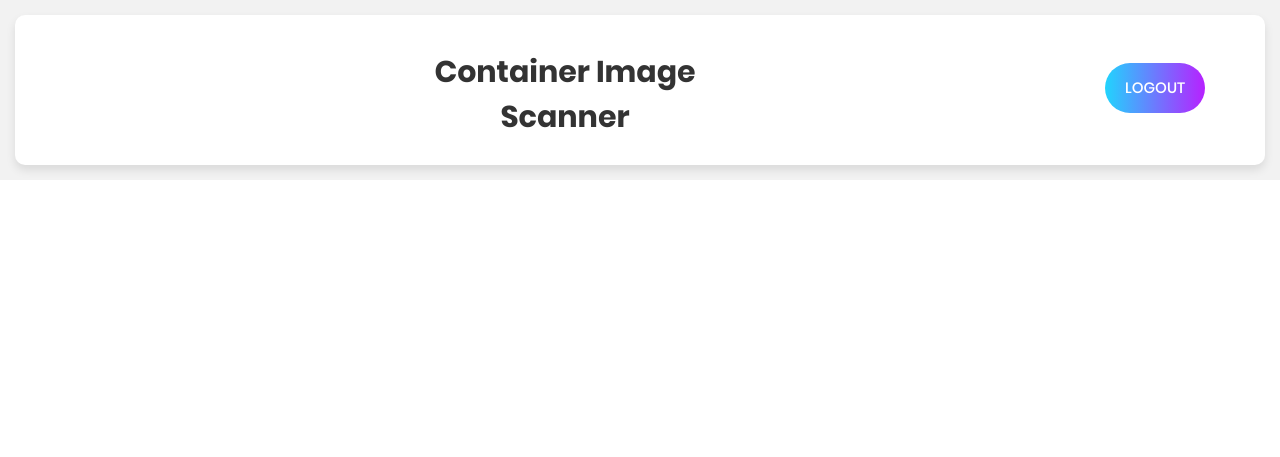
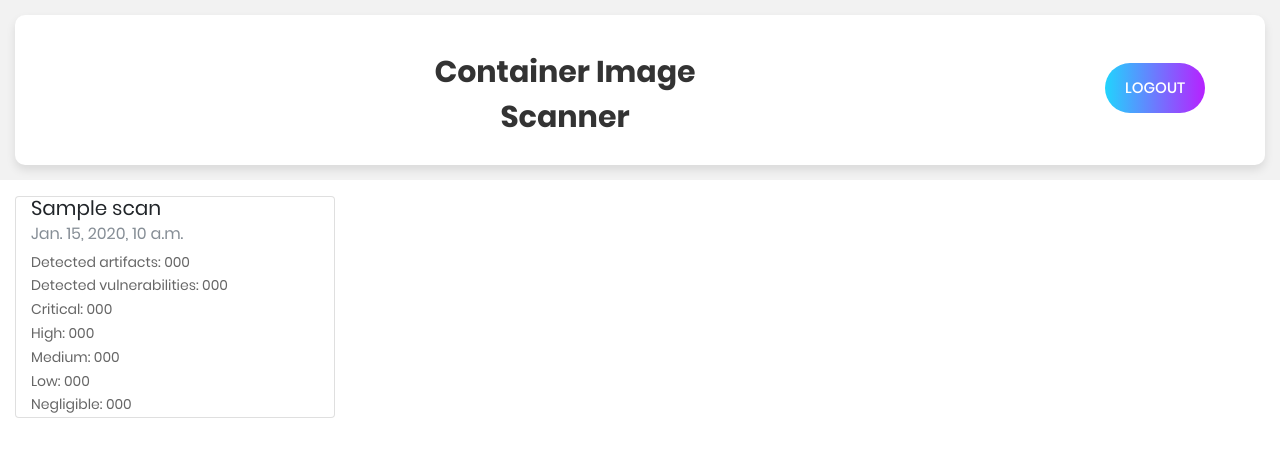
Before and after one commit to Root-DE/Applied-Cybersecurity-Django, a Django app: template src/applied_cybersec/templates/dashboard.html in a window 1280 px wide. Shown: the top 457 px of the page. Run offline with Django 4.2, Linux system fonts and the light colour scheme; the template is opened without the code that fills it: most values are stand-ins (such as "Sample title", 1, 10 or a date in 2020); some libraries are stand-ins or nearby versions.

Commit message:
some changes to structure and dashboard

```diff
--- a/example_scans/metadata.json
+++ b/example_scans/metadata.json
@@ -1,5 +1,5 @@
 {
-    "repo_url": "https://github.com/privacypass/challenge-bypass-extension",
-    "repo_name": "challenge-bypass-extension",
-    "created_at": "2022-06-16 18:13:05.961111"
+    "repo_url": "https://github.com/privacypass/tester",
+    "repo_name": "Tester Repository",
+    "created_at": "2022-06-20 18:13:05.961111"
 }
--- /dev/null
+++ b/src/applied_cybersec/templates/base.html
@@ -0,0 +1,78 @@
+<!DOCTYPE html>
+<html lang="en">
+
+{% load static %}
+
+<head>
+    <title>{% block title %}{% endblock%}</title>
+    <meta charset="UTF-8">
+    <meta name="viewport" content="width=device-width, initial-scale=1">
+    <!--===============================================================================================-->
+    <link rel="icon" type="image/png" href="{% static 'images/icons/favicon.ico' %}" />
+    <!--===============================================================================================-->
+    <link rel="stylesheet" type="text/css" href="{% static 'vendor/bootstrap/css/bootstrap.min.css' %}">
+    <!--===============================================================================================-->
+    <link rel="stylesheet" type="text/css" href="{% static 'fonts/font-awesome-4.7.0/css/font-awesome.min.css' %}">
+    <!--===============================================================================================-->
+    <link rel="stylesheet" type="text/css" href="{% static 'fonts/iconic/css/material-design-iconic-font.min.css' %}">
+    <!--===============================================================================================-->
+    <link rel="stylesheet" type="text/css" href="{% static 'vendor/animate/animate.css' %}">
+    <!--===============================================================================================-->
+    <link rel="stylesheet" type="text/css" href="{% static 'vendor/css-hamburgers/hamburgers.min.css' %}">
+    <!--===============================================================================================-->
+    <link rel="stylesheet" type="text/css" href="{% static 'vendor/animsition/css/animsition.min.css' %}">
+    <!--===============================================================================================-->
+    <link rel="stylesheet" type="text/css" href="{% static 'vendor/select2/select2.min.css' %}">
+    <!--===============================================================================================-->
+    <link rel="stylesheet" type="text/css" href="{% static 'vendor/daterangepicker/daterangepicker.css' %}">
+    <!--===============================================================================================-->
+    <link rel="stylesheet" type="text/css" href="{% static 'css/util.css' %}">
+    <link rel="stylesheet" type="text/css" href="{% static 'css/main.css' %}">
+    <!--===============================================================================================-->
+</head>
+
+<body>
+    <div class="limiter">
+        <div class="container-navbar100">
+            <div class="wrap-navbar100">
+                <div class="navbar-title p-b-26">
+                    Container Image Scanner
+                </div>
+                <div class="logout-btn">
+                    <div class="container-logout-btn">
+                        <div class="wrap-login100-form-btn">
+                            <div class="login100-form-bgbtn"></div>
+                            <button class="login100-form-btn" onclick="location.href='{% url 'logout' %}'" type="button" /> Logout
+                            </button>
+                        </div>
+                    </div>
+                </div>
+            </div>
+        </div>
+    </div>
+
+    <div class="container-fluid pt-3">
+        {% block content %}
+        {% endblock %}
+    </div>
+
+    <!--===============================================================================================-->
+    <script src="{% static 'vendor/jquery/jquery-3.2.1.min.js' %}"></script>
+    <!--===============================================================================================-->
+    <script src="{% static 'vendor/animsition/js/animsition.min.js' %}"></script>
+    <!--===============================================================================================-->
+    <script src="{% static 'vendor/bootstrap/js/popper.js' %}"></script>
+    <script src="{% static 'vendor/bootstrap/js/bootstrap.min.js' %}"></script>
+    <!--===============================================================================================-->
+    <script src="{% static 'vendor/select2/select2.min.js' %}"></script>
+    <!--===============================================================================================-->
+    <script src="{% static 'vendor/daterangepicker/moment.min.js' %}"></script>
+    <script src="{% static 'vendor/daterangepicker/daterangepicker.js' %}"></script>
+    <!--===============================================================================================-->
+    <script src="{% static 'vendor/countdowntime/countdowntime.js' %} "></script>
+    <!--===============================================================================================-->
+    <script src="{% static 'js/main.js' %}"></script>
+
+</body>
+
+</html>
--- a/src/applied_cybersec/templates/dashboard.html
+++ b/src/applied_cybersec/templates/dashboard.html
@@ -1,81 +1,26 @@
-<!DOCTYPE html>
-<html lang="en">
-
+{% extends 'base.html' %}
 {% load static %}
 
-<head>
-    {% block title %}
-    <title>Login</title> {% endblock%}
-    <meta charset="UTF-8">
-    <meta name="viewport" content="width=device-width, initial-scale=1">
-    <!--===============================================================================================-->
-    <link rel="icon" type="image/png" href="{% static 'images/icons/favicon.ico' %}" />
-    <!--===============================================================================================-->
-    <link rel="stylesheet" type="text/css" href="{% static 'vendor/bootstrap/css/bootstrap.min.css' %}">
-    <!--===============================================================================================-->
-    <link rel="stylesheet" type="text/css" href="{% static 'fonts/font-awesome-4.7.0/css/font-awesome.min.css' %}">
-    <!--===============================================================================================-->
-    <link rel="stylesheet" type="text/css" href="{% static 'fonts/iconic/css/material-design-iconic-font.min.css' %}">
-    <!--===============================================================================================-->
-    <link rel="stylesheet" type="text/css" href="{% static 'vendor/animate/animate.css' %}">
-    <!--===============================================================================================-->
-    <link rel="stylesheet" type="text/css" href="{% static 'vendor/css-hamburgers/hamburgers.min.css' %}">
-    <!--===============================================================================================-->
-    <link rel="stylesheet" type="text/css" href="{% static 'vendor/animsition/css/animsition.min.css' %}">
-    <!--===============================================================================================-->
-    <link rel="stylesheet" type="text/css" href="{% static 'vendor/select2/select2.min.css' %}">
-    <!--===============================================================================================-->
-    <link rel="stylesheet" type="text/css" href="{% static 'vendor/daterangepicker/daterangepicker.css' %}">
-    <!--===============================================================================================-->
-    <link rel="stylesheet" type="text/css" href="{% static 'css/util.css' %}">
-    <link rel="stylesheet" type="text/css" href="{% static 'css/main.css' %}">
-    <!--===============================================================================================-->
-</head>
+{% block title %}Dashboard{% endblock title %}
+
 {% block content %}
-
-<body>
-
-    <div class="limiter">
-        <div class="container-navbar100">
-            <div class="wrap-navbar100">
-                <div class="navbar-title p-b-26">
-                    Container Image Scanner
-                </div>
-                <div class="logout-btn">
-                    <div class="container-logout-btn">
-                        <div class="wrap-login100-form-btn">
-                            <div class="login100-form-bgbtn"></div>
-                            <button class="login100-form-btn" onclick="location.href='{% url 'logout' %}'" type="button" /> Logout
-                            </button>
-                        </div>
-                    </div>
+    <div class="card-deck">
+        {% for scan in scan_data %}
+            <div class="card col-xs-12 col-md-4 col-lg-3 mb-3" style="width: 18rem;">
+                <div class="card-block">
+                    <h5 class="card-title">{{ scan.repo_name }}</h5>
+                    <h6 class="card-subtitle mb-2 text-muted">{{ scan.scan_date }}</h6>
+                    <p class="card-text">
+                        Detected artifacts: {{ scan.statistics.number_dependencies }}<br>
+                        Detected vulnerabilities: {{ scan.statistics.number_vulnerabilities }}<br>
+                        Critical: {{ scan.statistics.number_vuln_critical }}<br>
+                        High: {{ scan.statistics.number_vuln_high }}<br>
+                        Medium: {{ scan.statistics.number_vuln_medium }}<br>
+                        Low: {{ scan.statistics.number_vuln_low }}<br>
+                        Negligible: {{ scan.statistics.number_vuln_negligible }}<br>
+                    </p>
                 </div>
             </div>
-        </div>
+        {% endfor %}
     </div>
-
-
-
-
-
-    <!--===============================================================================================-->
-    <script src="{% static 'vendor/jquery/jquery-3.2.1.min.js' %}"></script>
-    <!--===============================================================================================-->
-    <script src="{% static 'vendor/animsition/js/animsition.min.js' %}"></script>
-    <!--===============================================================================================-->
-    <script src="{% static 'vendor/bootstrap/js/popper.js' %}"></script>
-    <script src="{% static 'vendor/bootstrap/js/bootstrap.min.js' %}"></script>
-    <!--===============================================================================================-->
-    <script src="{% static 'vendor/select2/select2.min.js' %}"></script>
-    <!--===============================================================================================-->
-    <script src="{% static 'vendor/daterangepicker/moment.min.js' %}"></script>
-    <script src="{% static 'vendor/daterangepicker/daterangepicker.js' %}"></script>
-    <!--===============================================================================================-->
-    <script src="{% static 'vendor/countdowntime/countdowntime.js' %} "></script>
-    <!--===============================================================================================-->
-    <script src="{% static 'js/main.js' %}"></script>
-
-</body>
 {% endblock %}
-
-</html>
--- a/src/applied_cybersec/vuln_backend/models.py
+++ b/src/applied_cybersec/vuln_backend/models.py
@@ -1,6 +1,7 @@
 from enum import unique
 import json
 from django.db import models
+from django.utils.timezone import now
 import uuid
 
 # Create your models here.
@@ -12,7 +13,7 @@ class Repositories(models.Model):
 
 class ScanData(models.Model):
     id = models.UUIDField(primary_key=True, default=uuid.uuid4, editable=False)
-    created_at = models.DateTimeField(auto_now_add=True)
+    created_at = models.DateTimeField(default=now, editable=False)
     repository = models.ForeignKey(Repositories, on_delete=models.CASCADE)
 
     grype_scan = models.JSONField()
```
Also changed, not shown: src/applied_cybersec/vuln_api/views.py (+12 -1 lines), src/applied_cybersec/vuln_frontend/views.py (+23 -1 lines), src/applied_cybersec/vuln_backend/migrations/0005_alter_scandata_created_at.py (added), src/applied_cybersec/vuln_frontend/static/css/dashboard.css (added).
